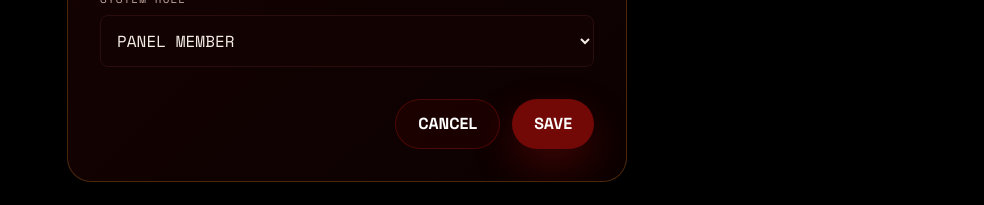
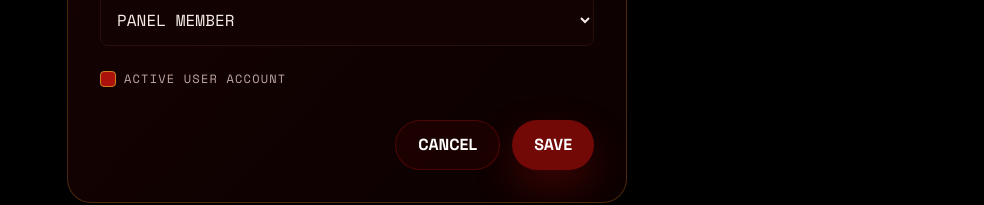
Before and after one commit to HackclubVIT/hc-recruitment-platform, a Next.js app: page /admin/users in a window 1280 px wide. Both pictures are taken after a click on the button "CREATE USER". Shown: the part 490-695 px from the top of the page, without its empty margins (293-1277 px from the left). Built offline with nearby package versions, Linux system fonts and the light colour scheme; no server answers.

Commit message:
feat: admin user management updates

```diff
--- a/app/admin/users/page.tsx
+++ b/app/admin/users/page.tsx
@@ -12,13 +12,14 @@ export default function UsersPage() {
   const [users, setUsers] = useState<any[]>([])
   const [loading, setLoading] = useState(true)
   const [isModalOpen, setIsModalOpen] = useState(false)
-  const [formData, setFormData] = useState({
+    const [formData, setFormData] = useState({
     id: "",
     name: "",
     email: "",
     password: "",
     role: "PANEL_MEMBER",
-    departments: "CSE"
+    departments: "CSE",
+    active: true
   })
 
   useEffect(() => {
@@ -42,7 +43,8 @@ export default function UsersPage() {
     try {
       const payload = {
         ...formData,
-        departments: formData.departments.split(',').map(d => d.trim())
+        departments: formData.departments.split(',').map(d => d.trim()),
+        active: formData.active
       }
       const method = formData.id ? "PUT" : "POST"
       await fetch(`${process.env.NEXT_PUBLIC_API_URL || ""}/api/users`, {
@@ -58,7 +60,7 @@ export default function UsersPage() {
   }
 
   const openCreateModal = () => {
-    setFormData({ id: "", name: "", email: "", password: "", role: "PANEL_MEMBER", departments: "CSE" })
+    setFormData({ id: "", name: "", email: "", password: "", role: "PANEL_MEMBER", departments: "CSE", active: true })
     setIsModalOpen(true)
   }
 
@@ -107,7 +109,13 @@ export default function UsersPage() {
                     <td className="p-4 text-[#bfa8a2] font-mono text-[11px]">
                       {user.departments?.join(", ") || "-"}
                     </td>
-                    <td className="p-4 text-[#2e7d32] font-mono text-[11px]">ACTIVE</td>
+                    <td className="p-4">
+                      {user.active ? (
+                        <span className="text-[#2e7d32] font-mono text-[11px]">ACTIVE</span>
+                      ) : (
+                        <span className="text-[#ac120c] font-mono text-[11px]">DISABLED</span>
+                      )}
+                    </td>
                     <td className="p-4 text-right space-x-2">
                       <button
                         onClick={() => {
@@ -117,7 +125,8 @@ export default function UsersPage() {
                             email: user.email,
                             password: "",
                             role: user.role,
-                            departments: user.departments?.join(', ') || ''
+                            departments: user.departments?.join(', ') || '',
+                            active: user.active
                           })
                           setIsModalOpen(true)
                         }}
@@ -195,6 +204,18 @@ export default function UsersPage() {
               />
             </div>
           )}
+          <div className="flex items-center gap-2 mt-2">
+            <input
+              type="checkbox"
+              id="active"
+              checked={formData.active}
+              onChange={(e) => setFormData({ ...formData, active: e.target.checked })}
+              className="appearance-none w-4 h-4 border border-[#d07d22] checked:bg-[#ac120c] transition-all rounded-sm cursor-pointer"
+            />
+            <label htmlFor="active" className="font-mono text-[12px] text-[#bfa8a2] uppercase tracking-widest cursor-pointer">
+              Active User Account
+            </label>
+          </div>
           <div className="mt-4 flex justify-end gap-3">
             <Button type="button" variant="ghost" onClick={() => setIsModalOpen(false)}>CANCEL</Button>
             <Button type="submit" variant="primary">SAVE</Button>
--- a/app/api/users/route.ts
+++ b/app/api/users/route.ts
@@ -18,6 +18,7 @@ export async function GET(req: Request) {
         email: true,
         role: true,
         departments: true,
+        active: true,
         created_at: true,
       },
       orderBy: { created_at: 'desc' }
@@ -57,7 +58,8 @@ export async function POST(req: Request) {
         id: true,
         name: true,
         email: true,
-        role: true
+        role: true,
+        active: true
       }
     })
 
@@ -80,16 +82,21 @@ export async function PUT(req: Request) {
       return NextResponse.json({ error: "Forbidden" }, { status: 403 })
     }
 
-    const { id, name, email, role, departments } = await req.json()
+    const { id, name, email, role, departments, active } = await req.json()
 
     if (!id || !name || !email || !role) {
       return NextResponse.json({ error: "Missing required fields" }, { status: 400 })
     }
 
+    const updateData: any = { name, email, role, departments: departments || [] }
+    if (active !== undefined) {
+      updateData.active = active
+    }
+
     const user = await prisma.user.update({
       where: { id },
-      data: { name, email, role, departments: departments || [] },
-      select: { id: true, name: true, email: true, role: true }
+      data: updateData,
+      select: { id: true, name: true, email: true, role: true, active: true }
     })
 
     await logAudit(session.id, "UPDATED_USER", "User", undefined)
```
Also changed, not shown: 1 other file (tests, documents, lock files or other folders).
